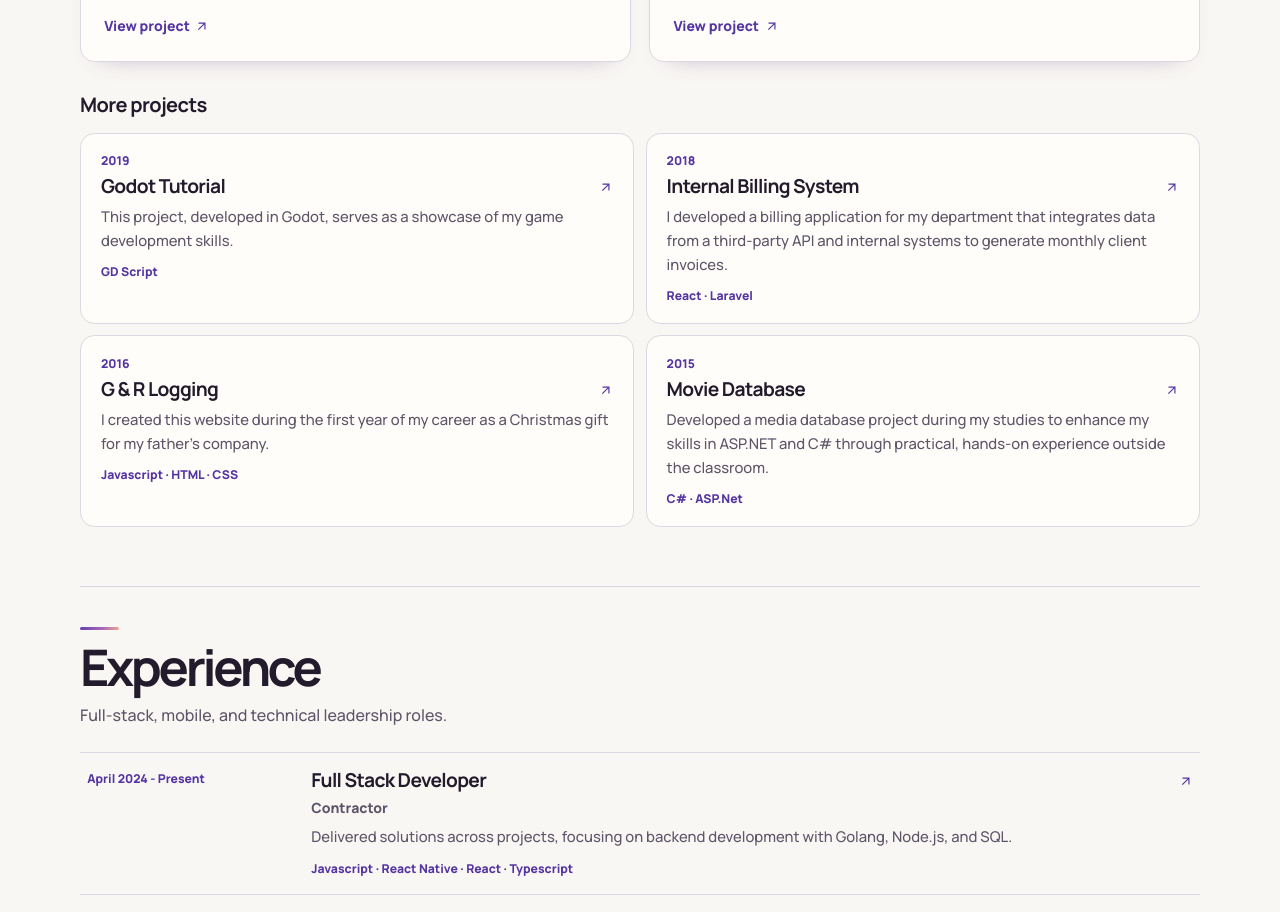
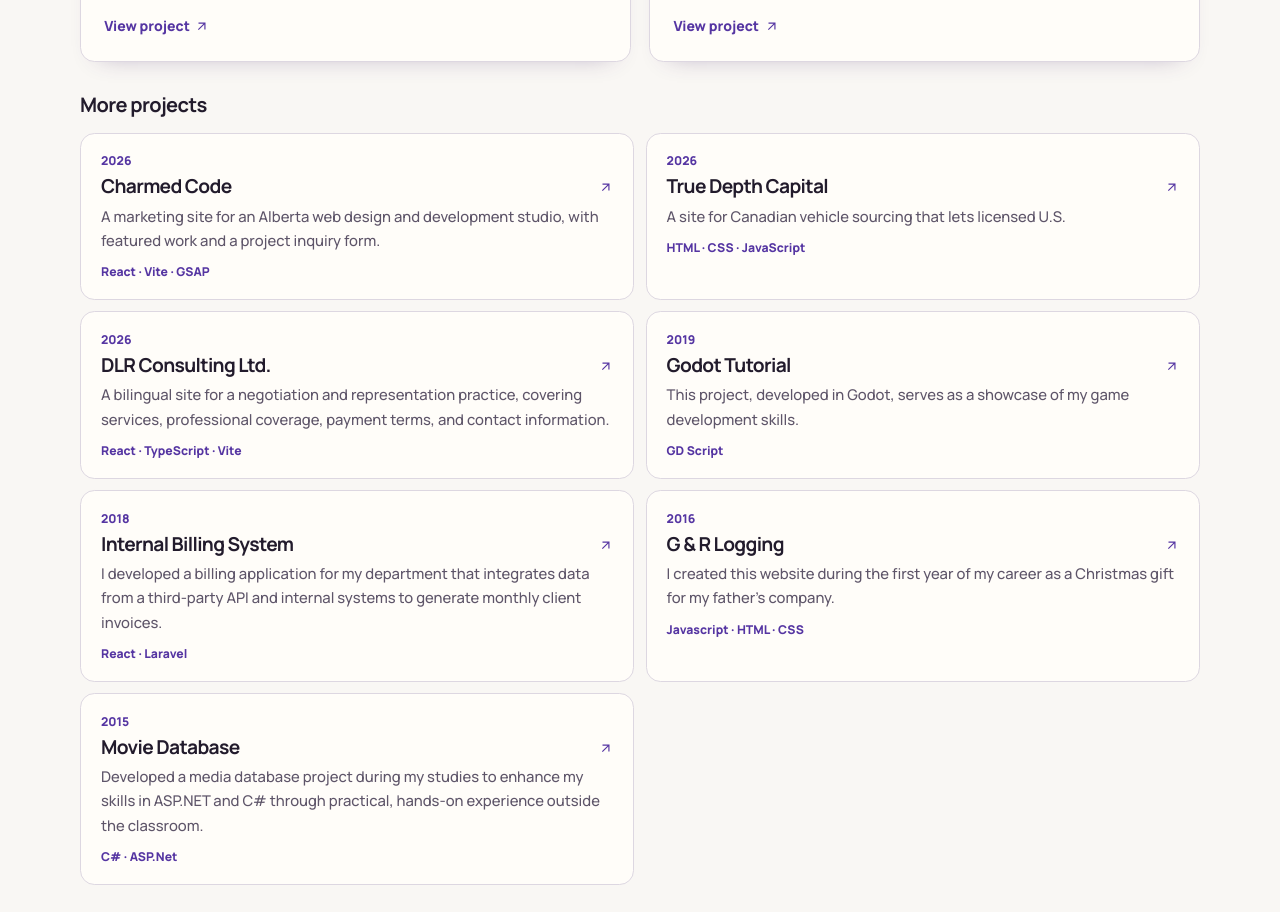
Before and after one commit to AngelWiebe/portfolio, a React (Vite) app: page / in a window 1280 px wide. Shown: the part 1300-2212 px from the top of the page. Built offline with nearby package versions, Linux system fonts and the light colour scheme.

Commit message:
Add three recent website projects to the portfolio

```diff
--- a/src/i18n.js
+++ b/src/i18n.js
@@ -8,6 +8,12 @@ import gnrPreview from "./assets/previews/gnr-preview.mp4";
 import resumePreview from "./assets/previews/resume-preview.mp4";
 import mapStill from "./assets/project-stills/map-directory.jpg";
 import resumeStill from "./assets/project-stills/virtual-resume.jpg";
+
+const projectSites = {
+  charmedCode: "https://angelwiebe.github.io/charmed-code/",
+  trueDepth: "https://angelwiebe.github.io/true-depth-capital/",
+  dlr: "https://dlrconsulting.ca/",
+};
 
 i18n
   // detect user language
@@ -79,6 +85,33 @@ i18n
           tech_stack: "Tech Stack: ",
           unsupported: "Your browser does not support the video tag.",
           cards: [
+            {
+              type: "project",
+              title: "Charmed Code",
+              timeline: "2026",
+              tech_stack: "React, Vite, GSAP",
+              details:
+                "A marketing site for an Alberta web design and development studio, with featured work and a project inquiry form.",
+              site: projectSites.charmedCode,
+            },
+            {
+              type: "project",
+              title: "True Depth Capital",
+              timeline: "2026",
+              tech_stack: "HTML, CSS, JavaScript, Vite",
+              details:
+                "A site for Canadian vehicle sourcing that lets licensed U.S. dealers submit wholesale inquiries.",
+              site: projectSites.trueDepth,
+            },
+            {
+              type: "project",
+              title: "DLR Consulting Ltd.",
+              timeline: "2026",
+              tech_stack: "React, TypeScript, Vite, i18next",
+              details:
+                "A bilingual site for a negotiation and representation practice, covering services, professional coverage, payment terms, and contact information.",
+              site: projectSites.dlr,
+            },
             {
               type: "job",
               company: "Contractor",
@@ -267,6 +300,33 @@ i18n
             "Votre navigateur ne prend pas en charge la balise vidéo.",
           cards: [
             {
+              type: "project",
+              title: "Charmed Code",
+              timeline: "2026",
+              tech_stack: "React, Vite, GSAP",
+              details:
+                "Site vitrine d’un studio albertain de conception et de développement web, avec des projets en vedette et un formulaire de demande.",
+              site: projectSites.charmedCode,
+            },
+            {
+              type: "project",
+              title: "True Depth Capital",
+              timeline: "2026",
+              tech_stack: "HTML, CSS, JavaScript, Vite",
+              details:
+                "Site d’approvisionnement en véhicules canadiens qui permet aux concessionnaires américains agréés de soumettre des demandes d’achat en gros.",
+              site: projectSites.trueDepth,
+            },
+            {
+              type: "project",
+              title: "DLR Consulting Ltd.",
+              timeline: "2026",
+              tech_stack: "React, TypeScript, Vite, i18next",
+              details:
+                "Site bilingue d’un cabinet de négociation et de représentation qui présente ses services, sa couverture professionnelle, ses modalités de paiement et ses coordonnées.",
+              site: projectSites.dlr,
+            },
+            {
               type: "job",
               company: "Contractuel",
               title: "Développeur Full Stack",
```
Also changed, not shown: 2 other files (tests, documents, lock files or other folders).
